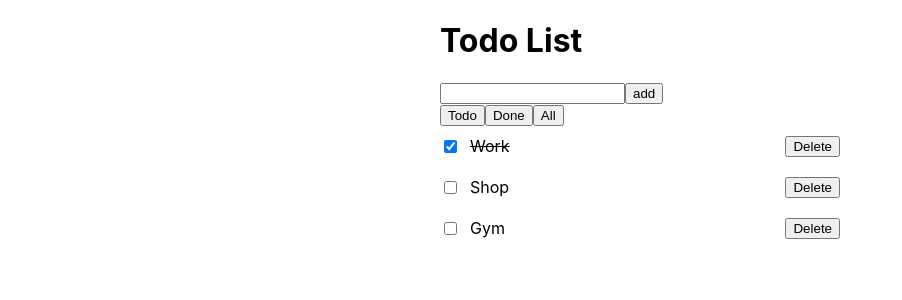
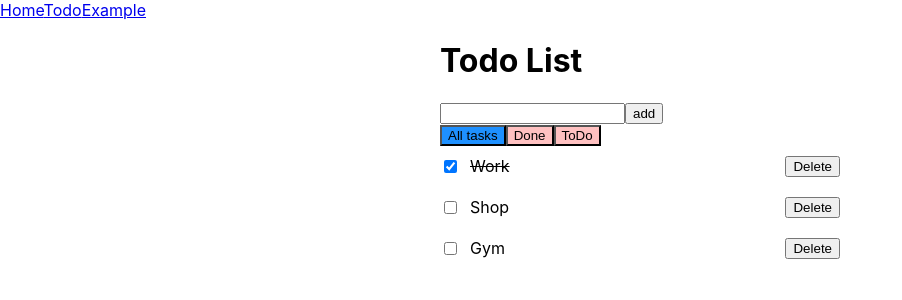
Before and after one commit to kudriashova-ag/react-app-PV211, a React (Create React App) app: page /todo in a window 1280 px wide. Shown: the top 300 px of the page, without its empty margins (0-902 px from the left). Built offline with nearby package versions, Linux system fonts and the light colour scheme.

Commit message:
reducers, filter

```diff
--- a/package.json
+++ b/package.json
@@ -6,8 +6,10 @@
     "@testing-library/jest-dom": "^5.17.0",
     "@testing-library/react": "^13.4.0",
     "@testing-library/user-event": "^13.5.0",
+    "classnames": "^2.5.1",
     "react": "^18.3.1",
     "react-dom": "^18.3.1",
+    "react-router-dom": "^6.24.1",
     "react-scripts": "5.0.1",
     "web-vitals": "^2.1.4"
   },
--- a/src/App.jsx
+++ b/src/App.jsx
@@ -1,10 +1,15 @@
-import TodoList from "./components/todoList/Todo-list";
-import Example from "./components/Example";
+import React from 'react';
+import { Link, Outlet } from 'react-router-dom';
 function App() {
   return (
     <>
-      <TodoList />
-      {/* <Example /> */}
+      <header>
+        <Link to="/">Home</Link>
+        <Link to="todo">Todo</Link>
+        <Link to="example">Example</Link>
+      </header>
+
+      <Outlet />
     </>
   );
 }
--- a/src/components/todoList/Todo-filter.jsx
+++ b/src/components/todoList/Todo-filter.jsx
@@ -1,13 +1,22 @@
+import classNames from 'classnames';
 import React from 'react';
 
-const TodoFilter = () => {
-    return (
-      <div className="filter">
-        <button>Todo</button>
-        <button>Done</button>
-        <button>All</button>
-      </div>
-    );
-}
+const TodoFilter = ({ setCurrentFilter, currentFilter, filterMap }) => {
+  const filterNames = Object.keys(filterMap); // ['ToDo', 'Done', 'All']
+
+  return (
+    <div className="filter">
+      {filterNames.map((filterName) => (
+        <button
+          key={filterName}
+          onClick={() => setCurrentFilter(filterName)}
+          className={classNames({ current: currentFilter === filterName })}
+        >
+          {filterName}
+        </button>
+      ))}
+    </div>
+  );
+};
 
 export default TodoFilter;
--- a/src/components/todoList/Todo-item.jsx
+++ b/src/components/todoList/Todo-item.jsx
@@ -1,3 +1,4 @@
+import classNames from "classnames";
 import React, { useState } from "react";
 
 const TodoItem = ({ task, deleteTask, toggleComplete, updateTask }) => {
@@ -20,7 +21,7 @@ const TodoItem = ({ task, deleteTask, toggleComplete, updateTask }) => {
         defaultChecked={task.completed}
         onChange={() => toggleComplete(task.id)}
       />
-      <span className={task.completed ? "completed" : ""} onClick={()=>setIsEditing(true)}>{task.title}</span>
+      <span className={classNames({ completed: task.completed })} onClick={()=>setIsEditing(true)}>{task.title}</span>
       <button onClick={() => deleteTask(task.id)}>Delete</button>
     </>
   );
@@ -31,6 +32,7 @@ const TodoItem = ({ task, deleteTask, toggleComplete, updateTask }) => {
     <button onClick={saveClickHandler}>Save</button>
   </>;
 
+
   return <div className="task-item">{isEditing ? editTemplate : normalTemplate}</div>;
 };
 
--- a/src/components/todoList/Todo-list.jsx
+++ b/src/components/todoList/Todo-list.jsx
@@ -1,17 +1,24 @@
-import React, { useEffect, useState } from "react";
+import React, { useEffect, useReducer, useState } from "react";
 import "./Todo.css";
 import TodoCreate from "./Todo-create";
 import TodoFilter from "./Todo-filter";
 import TodoItem from "./Todo-item";
 import { taskList } from "./taskList";
+import toDoReducer from "../../reducers/todoReducer";
+import { type } from "@testing-library/user-event/dist/type";
 
 
 const TodoList = () => {
-  const [tasks, setTasks] = useState([]);
+  const [tasks, dispatch] = useReducer(toDoReducer, []);
+  const [currentFilter, setCurrentFilter] = useState('All tasks');
+
 
   useEffect(() => {
     const storedTasks = localStorage.getItem('tasks');
-    setTasks(storedTasks ? JSON.parse(storedTasks) : taskList);
+    dispatch({
+      type: 'SET_TASKS',
+      payload: { tasks: storedTasks ? JSON.parse(storedTasks) : taskList }
+    })
   }, []);
 
   useEffect(() => {
@@ -19,44 +26,37 @@ const TodoList = () => {
    }, [tasks]);
 
   const addTask = (title) => {
-    setTasks([...tasks, {
-      id: tasks.length + 1,
-      title,
-      completed: false
-    }]);
+    dispatch({
+      type: 'ADD_TASK',
+      payload: { title }
+    });
   }
 
   const deleteTask = (id) => {
-    const newTasks = tasks.filter(task => task.id !== id);
-    setTasks(newTasks);
+    dispatch({
+      type: 'DELETE_TASK',
+      payload: { id }
+    })
   }
 
   const toggleComplete = (id) => {
-    const newTasks = tasks.map(task => {
-      if (task.id === id) {
-        return {
-          ...task,
-          completed: !task.completed
-        }
-      }
-      return task;
-    });
-
-    setTasks(newTasks);
+    dispatch({
+      type: 'TOGGLE_COMPLETE',
+      payload: { id }
+    })
   }
 
   const updateTask = (id, newTitle) => {
-    const newTasks = tasks.map(task => {
-      if (task.id === id) {
-        return {
-          ...task,
-          title: newTitle
-        }
-      }
-      return task;
-    })
+    dispatch({
+      type: 'UPDATE_TASK',
+      payload: { id, newTitle }
+    });
+  }
 
-    setTasks(newTasks);
+  const filterMap = {
+    'All tasks': () => true,
+    Done: task => task.completed,
+    ToDo: task => !task.completed
   }
 
   return (
@@ -64,9 +64,13 @@ const TodoList = () => {
       <h1>Todo List</h1>
       <TodoCreate addTask={addTask} />
       <div>
-        <TodoFilter />
+        <TodoFilter
+          setCurrentFilter={setCurrentFilter}
+          currentFilter={currentFilter}
+          filterMap={filterMap}
+        />
         <div className="task-list">
-          {tasks.map((task) => (
+          {tasks.filter(filterMap[currentFilter]).map((task) => (
             <TodoItem
               key={task.id}
               task={task}
--- a/src/components/todoList/Todo.css
+++ b/src/components/todoList/Todo.css
@@ -22,3 +22,11 @@
 .completed{
     text-decoration: line-through;
 }
+
+.filter button{
+    background-color: rgb(255, 193, 193);
+}
+
+.filter .current{
+    background-color: dodgerblue;
+}
--- a/src/index.js
+++ b/src/index.js
@@ -2,10 +2,35 @@ import React from 'react';
 import ReactDOM from 'react-dom/client';
 import './index.css';
 import App from './App';
+import { createBrowserRouter, RouterProvider } from 'react-router-dom';
+import TodoList from './components/todoList/Todo-list';
+import Example from './components/Example';
+
+const router = createBrowserRouter([
+  {
+    path: "/",
+    element: <App />,
+    errorElement: <h1>Page Not Found</h1>,
+    children: [
+      {
+        path: "todo",
+        element: <TodoList />,
+      },
+      {
+        path: "example",
+        element: <Example />,
+      }
+    ],
+  },
+]);
+
+
+
+
 
 const root = ReactDOM.createRoot(document.getElementById('root'));
 root.render(
   // <React.StrictMode>
-    <App />
+  <RouterProvider router={router} />
   // </React.StrictMode>
 );
--- /dev/null
+++ b/src/reducers/todoReducer.js
@@ -0,0 +1,49 @@
+const toDoReducer = (state, action) => {
+    //console.log(state, action);
+
+    switch (action.type) {
+        case 'ADD_TASK':
+            return [
+                ...state,
+                {
+                    id: state.length + 1,
+                    title: action.payload.title,
+                    completed: false
+                }
+            ];
+
+        case 'DELETE_TASK':
+            return state.filter(task => task.id !== action.payload.id);
+
+        case 'TOGGLE_COMPLETE':
+            return state.map(task => {
+                if (task.id === action.payload.id) {
+                    return {
+                        ...task,
+                        completed: !task.completed
+                    }
+                }
+                return task;
+            });
+
+        case 'UPDATE_TASK':
+            return state.map(task => {
+                if (task.id === action.payload.id) {
+                    return {
+                        ...task,
+                        title: action.payload.newTitle
+                    }
+                }
+                return task;
+            })
+
+        case 'SET_TASKS':
+            return action.payload.tasks;
+
+        default:
+            return state;
+    }
+
+}
+
+export default toDoReducer;
```
Also changed, not shown: 1 other file (tests, documents, lock files or other folders).
